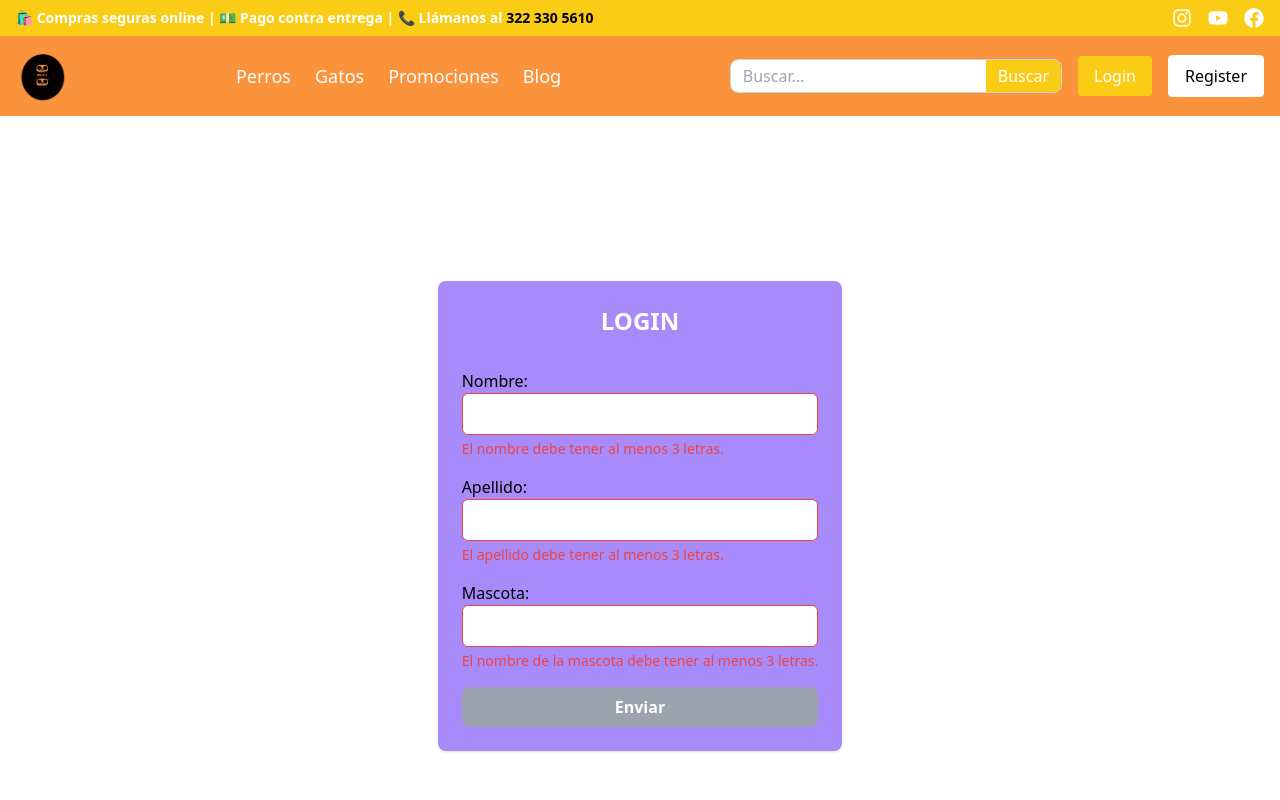
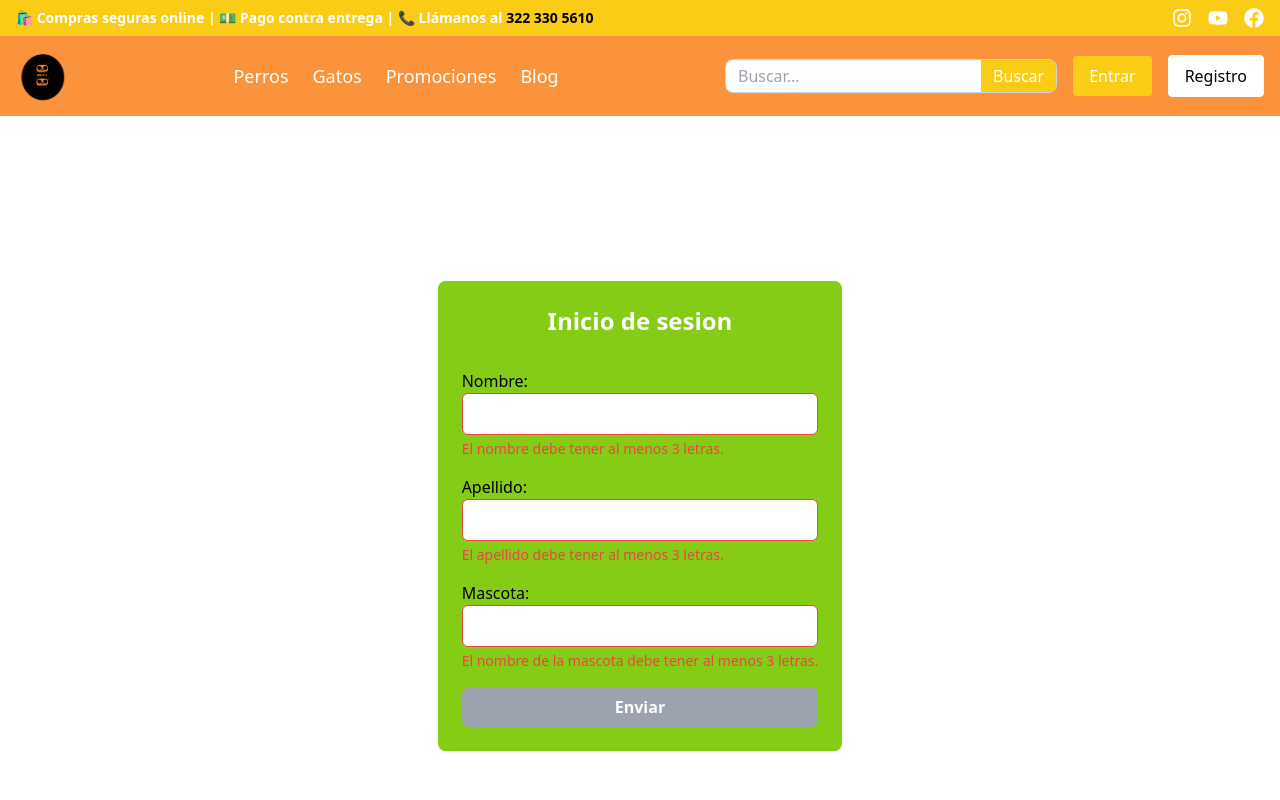
Before and after one commit to Lau0823/chillpets_chillcat_chilldog, a Next.js app in the folder mi-app/: page /login in a window 1280 px wide. Shown: the top 800 px of the page. Built offline with nearby package versions, Linux system fonts and the light colour scheme.

Commit message:
cambios en el formulario de registro

```diff
--- a/mi-app/src/components/Auth/Login.tsx
+++ b/mi-app/src/components/Auth/Login.tsx
@@ -64,10 +64,10 @@ export default function LoginForm() {
   return (
     <form
       onSubmit={handleSubmit}
-      className="flex flex-col gap-4 p-6 max-w-md mx-auto bg-violet-400 rounded-lg shadow"
+      className="flex flex-col gap-4 p-6 max-w-md mx-auto bg-lime-500 rounded-lg shadow"
     >
       <h2 className="text-2xl font-bold mb-4 text-white text-center">
-        LOGIN
+        Inicio de sesion
       </h2>
 
       <label>
--- a/mi-app/src/components/Auth/Register.tsx
+++ b/mi-app/src/components/Auth/Register.tsx
@@ -81,11 +81,11 @@ export default function RegisterForm() {
       <ToastContainer />
       <form
         onSubmit={handleSubmit}
-        className="flex flex-col gap-4 p-6 max-w-md mx-auto bg-violet-400 rounded-lg shadow"
+        className="flex flex-col gap-4 p-6 max-w-md mx-auto bg-yellow-500 rounded-lg shadow"
 
       >
         <h2 className="text-2xl font-bold mb-4 text-white text-center">
-        SINGUP
+        Registro
       </h2>
         <label htmlFor="nombre">
           Nombre:
--- a/mi-app/src/components/NavBar/Navbar.tsx
+++ b/mi-app/src/components/NavBar/Navbar.tsx
@@ -76,13 +76,13 @@ export default function Navbar() {
             href="/login"
             className="bg-yellow-400 hover:bg-lime-500 text-white py-2 px-4 rounded transition"
           >
-            Login
+            Entrar
           </Link>
           <Link
             href="/register"
             className="bg-white border border-white hover:bg-white hover:text-yellow-400 py-2 px-4 rounded transition"
           >
-            Register
+            Registro
           </Link>
         </div>
       </div>
```
